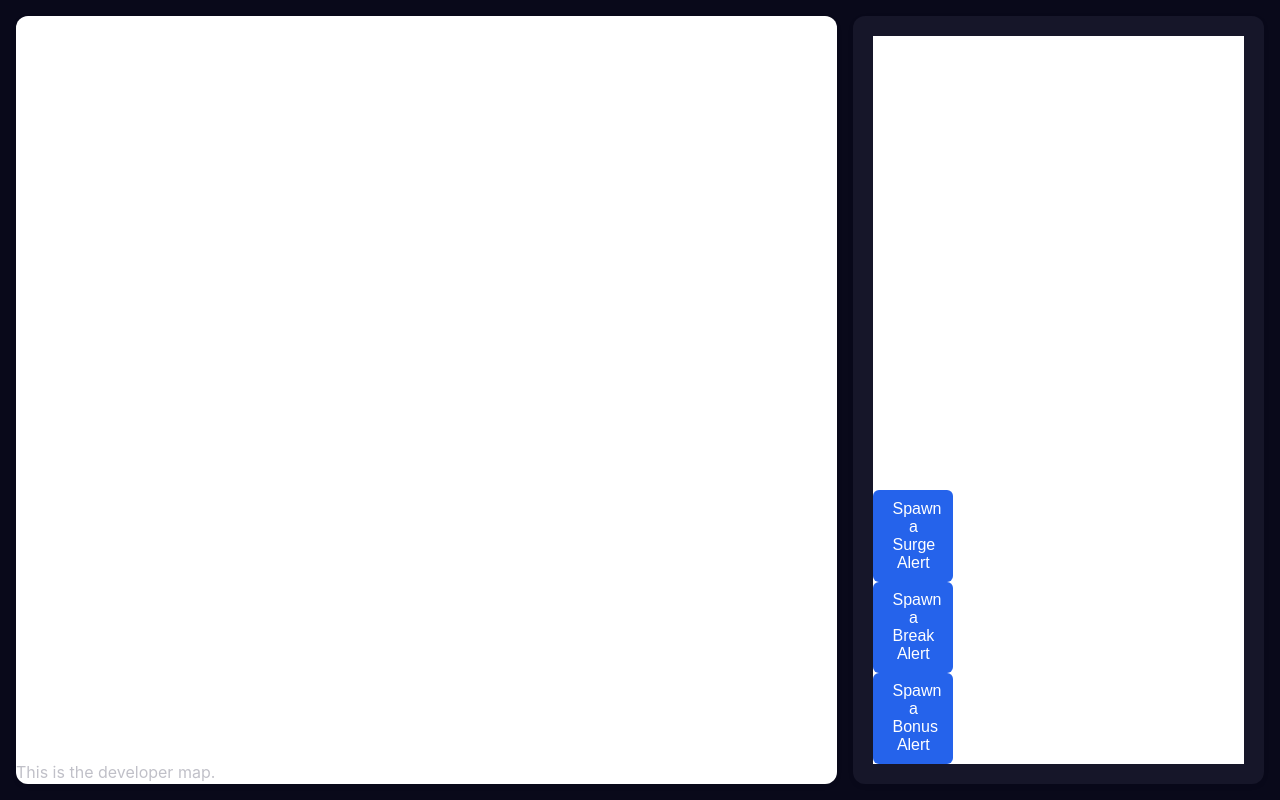
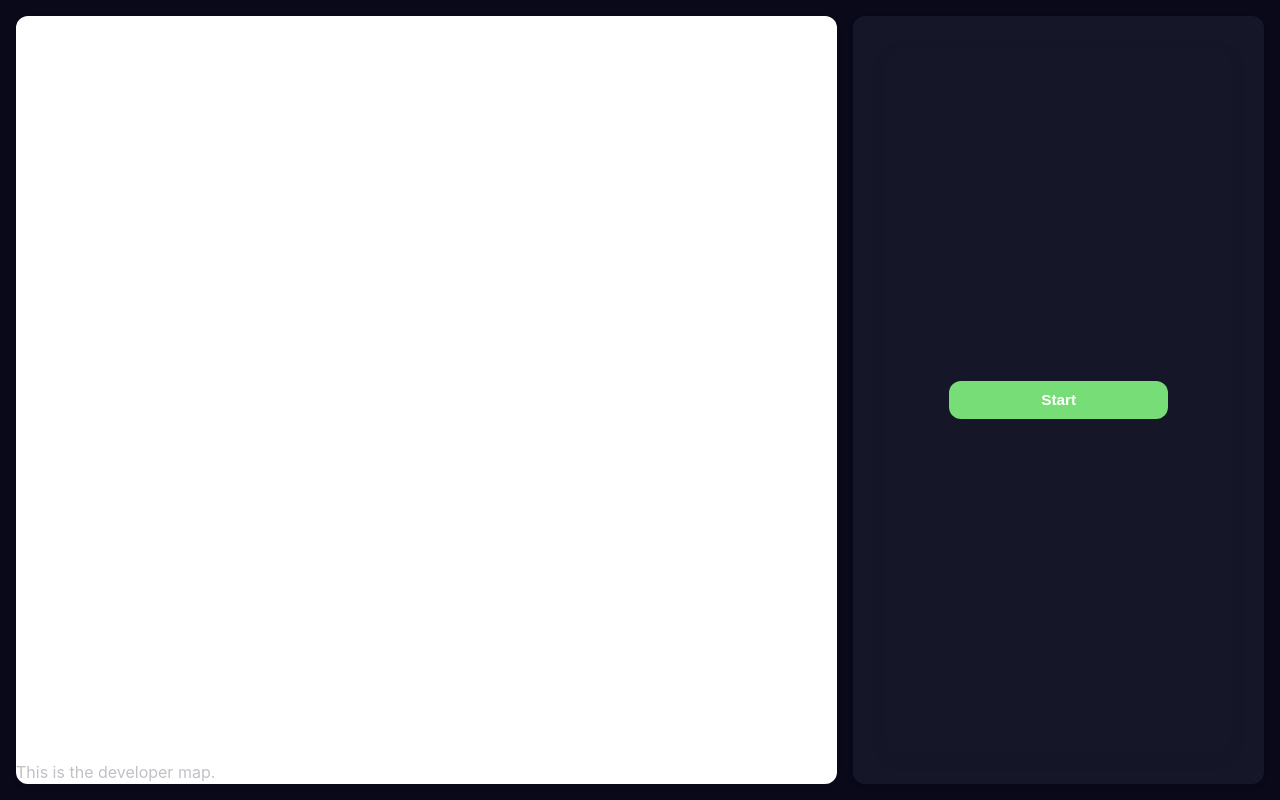
Before and after one commit to alexxhuguett/junctionx-uniTUD-2025, a React app in the folder frontend/: page /dev in a window 1280 px wide. Built offline with nearby package versions, Linux system fonts and the light colour scheme; the HTML template or start-up script is replaced by a standard one.

Commit message:
Dashboard desing

```diff
--- a/frontend/src/components/Dashboard.jsx
+++ b/frontend/src/components/Dashboard.jsx
@@ -1,30 +1,156 @@
-import "../stylesheets/dashboard.css"
-
-import useAlerts from "../hooks/hooks.js"
-import '../stylesheets/map.css'
-import Alert from "./Alerts/Alert.jsx";
-import MapPlaceholder from "./MapPlaceholder.jsx";
-import BreakAlert from "./Alerts/BreakAlert.jsx";
-
+import React, { useState, useEffect, useRef } from "react";
+import "../stylesheets/dashboard.css";
 
 export default function Dashboard() {
-    const { alerts, spawnSurgeAlert, spawnBreakAlert, spawnBonusAlert } = useAlerts();
-    const isBreakAlert = (msg) => msg?.trim().toLowerCase() === 'break alert';
+    const [started, setStarted] = useState(false);
+    const [startTime, setStartTime] = useState(null);
+    const [elapsed, setElapsed] = useState(0);
+
+    const [onBreak, setOnBreak] = useState(false);
+    const [breakStart, setBreakStart] = useState(null);
+    const [lastBreakEnd, setLastBreakEnd] = useState(null);
+    const [breakElapsed, setBreakElapsed] = useState(0);
+
+    const [money, setMoney] = useState(0.0);
+    const [jobsCompleted, setJobsCompleted] = useState(12);
+    const [bonusTarget, setBonusTarget] = useState(25);
+
+    const intervalRef = useRef(null);
+
+    const safeCall = (fnName, payload) => {
+        try {
+            if (typeof window !== "undefined" && typeof window[fnName] === "function") {
+                window[fnName](...payload);
+            } else {
+                console.log(`[telemetry] ${fnName}`, ...payload);
+            }
+        } catch (e) {
+            console.error(`${fnName} hook failed:`, e);
+        }
+    };
+
+    const handleStart = () => {
+        const now = Date.now();
+        const isoTime = new Date(now).toISOString();
+        safeCall("__sendStartEvent", [{ startTime: isoTime }]);
+        setStartTime(now);
+        setLastBreakEnd(now);
+        setStarted(true);
+    };
+
+    const handleBreakToggle = () => {
+        const now = Date.now();
+        const isoTime = new Date(now).toISOString();
+
+        if (!onBreak) {
+            setBreakStart(now);
+            setOnBreak(true);
+            safeCall("__sendBreakEvent", [{ breakStartTime: isoTime }]);
+        } else {
+            setOnBreak(false);
+            setLastBreakEnd(now);
+            safeCall("__sendResumeEvent", [{ resumeTime: isoTime }]);
+        }
+    };
+
+    const handleStop = () => {
+        const now = Date.now();
+        const isoTime = new Date(now).toISOString();
+        const totalSeconds = startTime ? Math.floor((now - startTime) / 1000) : 0;
+        safeCall("__sendStopEvent", [{ stopTime: isoTime, sessionSeconds: totalSeconds }]);
+        if (intervalRef.current) clearInterval(intervalRef.current);
+        setStarted(false);
+        setStartTime(null);
+        setElapsed(0);
+        setOnBreak(false);
+        setBreakStart(null);
+        setLastBreakEnd(null);
+        setBreakElapsed(0);
+    };
+
+    useEffect(() => {
+        if (!started) return;
+        intervalRef.current = setInterval(() => {
+            const now = Date.now();
+            setElapsed(Math.floor((now - startTime) / 1000));
+            if (onBreak && breakStart) {
+                setBreakElapsed(Math.floor((now - breakStart) / 1000));
+            } else {
+                const baseline = lastBreakEnd ?? startTime;
+                setBreakElapsed(Math.floor((now - baseline) / 1000));
+            }
+        }, 1000);
+        return () => clearInterval(intervalRef.current);
+    }, [started, startTime, onBreak, breakStart, lastBreakEnd]);
+
+    const formatHHMMSS = (seconds) => {
+        const h = String(Math.floor(seconds / 3600)).padStart(2, "0");
+        const m = String(Math.floor((seconds % 3600) / 60)).padStart(2, "0");
+        const s = String(seconds % 60).padStart(2, "0");
+        return `${h}:${m}:${s}`;
+    };
+
+    // ---- Time Since Break color thresholds (keep everything else the same) ----
+    const ORANGE_TSB = 1.5 * 3600; // 1h 30m
+    const RED_TSB = 3 * 3600;      // 3h
+    const tsbClass =
+        !onBreak && breakElapsed >= RED_TSB
+            ? "metric-value tsb-red"
+            : !onBreak && breakElapsed >= ORANGE_TSB
+                ? "metric-value tsb-orange"
+                : "metric-value";
+
+    if (!started) {
+        return (
+            <div className="db-root">
+                {/* Centered start state */}
+                <div className="db-card db-card--center">
+                    <button className="btn btn-start" onClick={handleStart}>Start</button>
+                </div>
+            </div>
+        );
+    }
 
     return (
-        <div id="map">
-            <button onClick={spawnSurgeAlert}>Spawn a Surge Alert</button>
-            <button onClick={spawnBreakAlert}>Spawn a Break Alert</button>
-            <button onClick={spawnBonusAlert}>Spawn a Bonus Alert</button>
+        <div className="db-root">
+            <div className="db-card">
+                <div className="stats">
+                    <div className="metric">
+                        <div className="metric-label">Session</div>
+                        <div className="metric-value">{formatHHMMSS(elapsed)}</div>
+                    </div>
 
-            {alerts.map((a) =>
-                isBreakAlert(a.message) ? (
-                    <BreakAlert key={a.id}/>           // your special UI
-                ) : (
-                    <Alert key={a.id} message={a.message} />      // default UI
-                )
-            )}
+                    <div className="metric">
+                        <div className="metric-label">{onBreak ? "Break time" : "Time Since Break"}</div>
+                        <div className={tsbClass}>{formatHHMMSS(breakElapsed)}</div>
+                    </div>
 
+                    <div className="metric">
+                        <div className="metric-label">Money earned</div>
+                        <div className="metric-value">€{money.toFixed(2)}</div>
+                    </div>
+
+                    <div className="metric">
+                        <div className="metric-label">Jobs until Bonus</div>
+                        <div className="metric-value">
+                            {jobsCompleted}/{bonusTarget}
+                        </div>
+                    </div>
+                </div>
+
+                <div className="actions">
+                    <button
+                        onClick={handleBreakToggle}
+                        className={`btn ${onBreak ? "btn-resume" : "btn-break"}`}
+                    >
+                        {onBreak ? "Resume" : "Break"}
+                    </button>
+
+                    <button onClick={handleStop} className="btn btn-stop">
+                        Stop
+                    </button>
+                </div>
+            </div>
         </div>
     );
 }
--- a/frontend/src/stylesheets/dashboard.css
+++ b/frontend/src/stylesheets/dashboard.css
@@ -1,4 +1,151 @@
-#dashboard {
+/* Root wrapper: fill the side panel, center content, allow a neat card */
+.db-root {
     height: 100%;
-    width: 25%;
+    width: 100%;
+    padding: 0.8rem;
+    box-sizing: border-box;
+
+    display: flex;
+    align-items: stretch;
+    justify-content: center;
+
+    background: transparent;
+    font-family: system-ui, -apple-system, Segoe UI, Roboto, Helvetica, Arial, sans-serif;
+    color: #111827;
 }
+
+/* The card that holds the metrics */
+.db-card {
+    flex: 1;
+    display: flex;
+    flex-direction: column;
+    min-height: 0;
+
+    background: #161629;
+    border: 0 solid #09091a;
+    border-radius: 14px;
+    box-shadow: 0 6px 18px rgba(17, 24, 39, 0.08);
+
+    padding: 1rem;
+    gap: 1rem;
+}
+
+/* Center content when in start state */
+.db-card--center {
+    align-items: center;   /* horizontal centering */
+    justify-content: center; /* vertical centering */
+    text-align: center;
+}
+
+/* Metrics stack: vertical for a narrow panel */
+.stats {
+    display: flex;
+    flex-direction: column;
+    gap: 0.75rem;
+    align-items: center;
+    justify-content: flex-start;
+
+    flex: 1;
+    min-height: 0;
+}
+
+/* Each metric block */
+.metric {
+    width: 100%;
+    max-width: 480px;
+    text-align: center;
+
+    background: #09091a;
+    border: 0 solid #0b0b1f;
+    border-radius: 12px;
+    padding: 0.75rem 0.9rem;
+}
+
+/* Typography tuned for a 25% column; clamp keeps it readable across sizes */
+.metric-label {
+    font-size: clamp(0.8rem, 1.1vw, 1rem);
+    line-height: 1.2;
+    color: #a1a1b5;
+    margin-bottom: 0.25rem;
+    font-weight: 600;
+    letter-spacing: 0.2px;
+}
+
+.metric-value {
+    font-size: clamp(1.1rem, 1.6vw, 1.6rem);
+    font-weight: 700;
+    color: #ffffff;
+}
+
+/* Actions pinned to the bottom of the card */
+.actions {
+    display: flex;
+    gap: 0.6rem;
+    justify-content: center;
+    align-items: center;
+    margin-top: auto;
+    padding-top: 0.25rem;
+}
+
+/* Buttons — reset UA/framework styles + sizing */
+.btn {
+    -webkit-appearance: none;
+    appearance: none;
+    outline: none;
+    box-shadow: none;
+    border: none;
+    border-radius: 12px;
+    padding: 0.65rem 1rem;
+    font-size: clamp(0.95rem, 1.2vw, 1.05rem);
+    font-weight: 600;
+    cursor: pointer;
+    transition: transform 0.04s ease, filter 0.2s ease;
+    min-width: 40%;
+    text-align: center;
+    -webkit-tap-highlight-color: transparent; /* no blue flash on mobile */
+}
+
+.btn:hover { filter: brightness(0.95); } /* consistent hover */
+.btn:focus,
+.btn:focus-visible,
+.btn:active {
+    outline: none !important;
+    box-shadow: none !important;
+}
+
+/* Start (initial state) — centered horizontally */
+.btn-start {
+    width: 70%;
+    align-self: center;     /* centers within flex container */
+    margin: 0 auto;         /* extra guarantee */
+    background: #77dd77;
+    color: #ffffff;
+}
+
+/* Break / Resume — pastel oranges */
+.btn-break {
+    background: #ffd89a; /* soft pastel orange */
+    color: #1f2937;
+}
+.btn-resume {
+    background: #ffbd6b; /* a touch deeper when resuming */
+    color: #1f2937;
+}
+
+/* Stop — calm red */
+.btn-stop {
+    background: #ef7070;
+    color: #ffffff;
+}
+
+/* Time Since Break color thresholds */
+.tsb-orange { color: #ffbd6b !important; } /* same as resume/orange */
+.tsb-red    { color: #ef7070 !important; } /* same as stop red */
+
+
+/* Small widths */
+@media (max-width: 360px) {
+    .metric { padding: 0.6rem 0.7rem; }
+    .actions { gap: 0.5rem; }
+    .btn { min-width: 42%; padding: 0.55rem 0.8rem; }
+}
```
